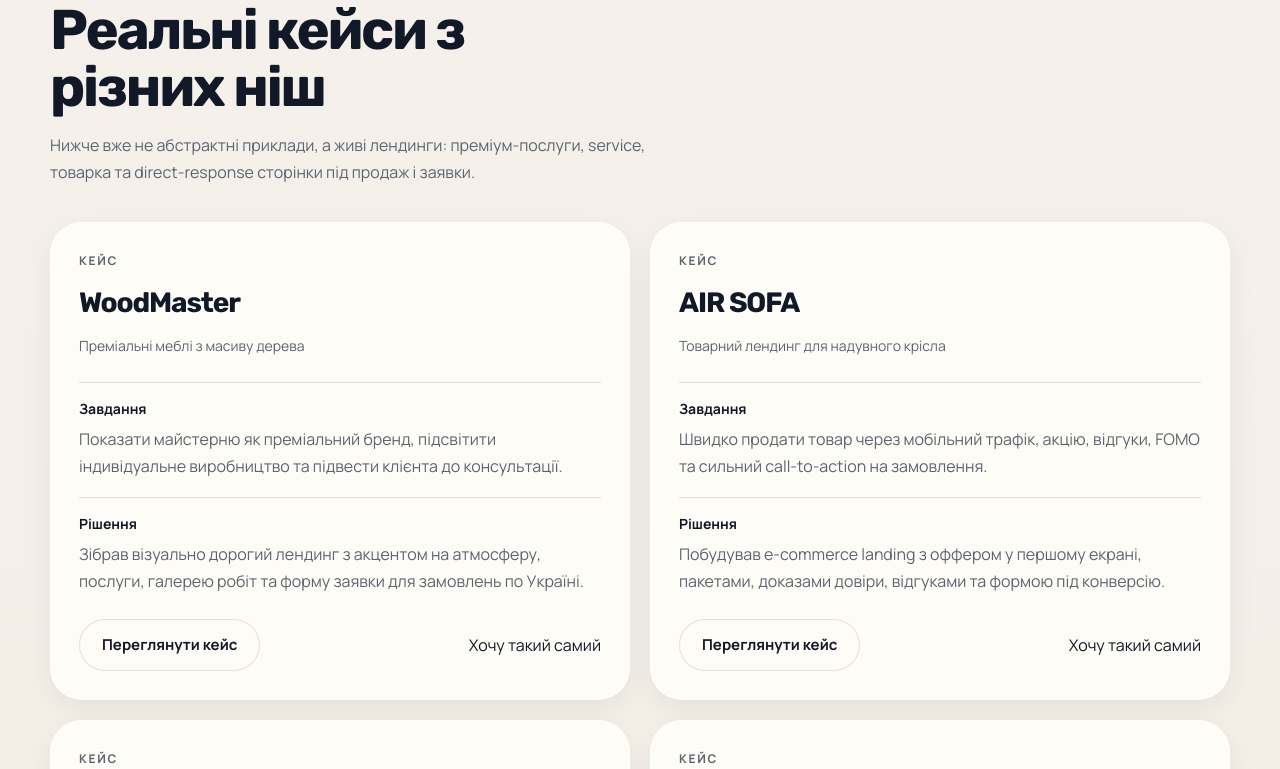
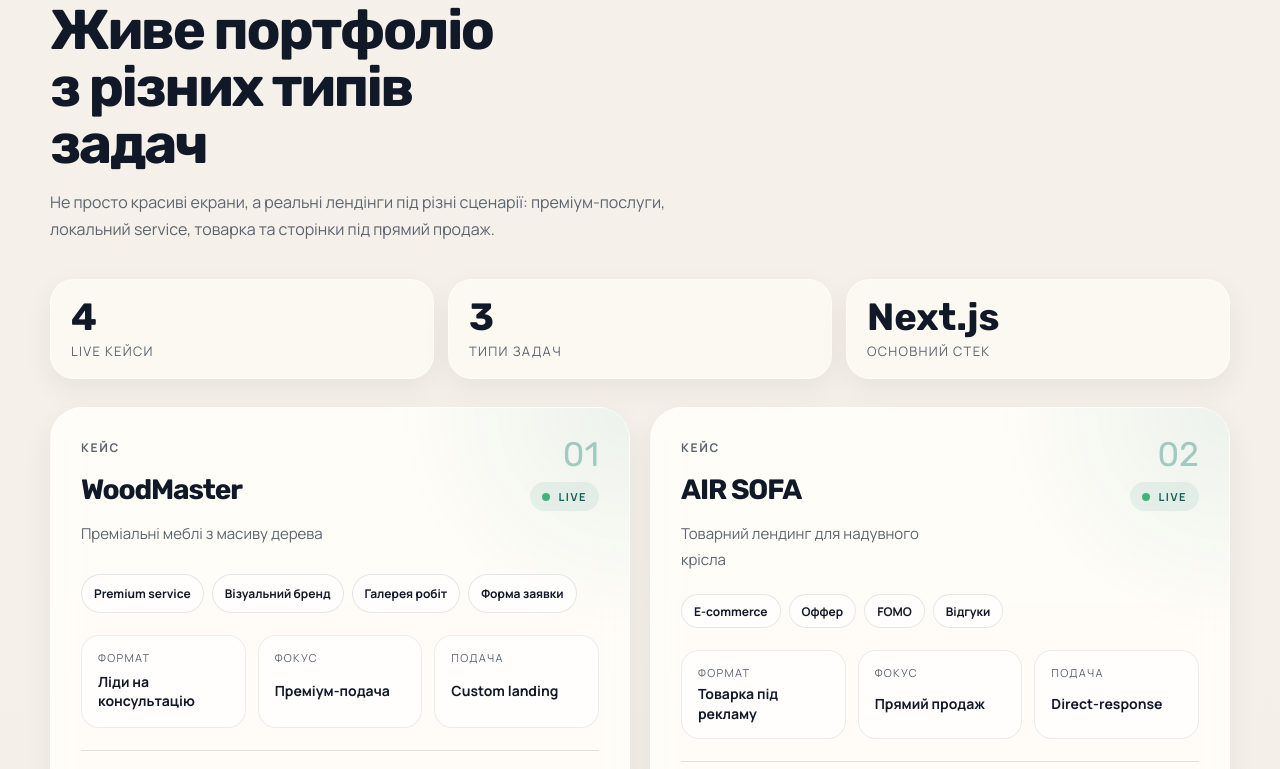
Before and after one commit to eremalexxxtr-del/kod, a Next.js app: page / in a window 1280 px wide. Shown: the part 2480-3249 px from the top of the page. Built offline with nearby package versions, Linux system fonts and the light colour scheme.

Commit message:
Polish portfolio section with premium case framing

```diff
--- a/app/globals.css
+++ b/app/globals.css
@@ -695,3 +695,199 @@
   gap: 16px;
   flex-wrap: wrap;
 }
+
+.portfolio-shell {
+  display: grid;
+  gap: 28px;
+}
+
+.portfolio-metrics {
+  display: grid;
+  grid-template-columns: repeat(3, minmax(0, 1fr));
+  gap: 14px;
+}
+
+.portfolio-metric {
+  display: grid;
+  gap: 6px;
+  padding: 18px 20px;
+  border-radius: var(--radius-lg);
+  border: 1px solid rgba(255, 255, 255, 0.5);
+  background: rgba(255, 253, 248, 0.65);
+  box-shadow: var(--shadow-sm);
+}
+
+.portfolio-metric strong {
+  font-family: var(--font-display), sans-serif;
+  font-size: clamp(28px, 4vw, 38px);
+  line-height: 1;
+}
+
+.portfolio-metric span {
+  font-size: 13px;
+  color: var(--muted);
+  text-transform: uppercase;
+  letter-spacing: 0.1em;
+}
+
+.project-grid {
+  grid-template-columns: repeat(2, minmax(0, 1fr));
+}
+
+.project-card {
+  position: relative;
+  gap: 22px;
+  padding: 30px;
+  background:
+    radial-gradient(circle at top right, rgba(15, 118, 110, 0.08), transparent 26%),
+    rgba(255, 253, 248, 0.94);
+}
+
+.project-card__headerline,
+.project-card__meta,
+.project-card__facts,
+.project-card__actions {
+  display: flex;
+}
+
+.project-card__headerline {
+  align-items: flex-start;
+  justify-content: space-between;
+  gap: 18px;
+}
+
+.project-card__aside {
+  display: grid;
+  justify-items: end;
+  gap: 10px;
+}
+
+.project-card__number {
+  font-family: var(--font-display), sans-serif;
+  font-size: 34px;
+  line-height: 1;
+  color: rgba(15, 118, 110, 0.35);
+}
+
+.project-card__status {
+  display: inline-flex;
+  align-items: center;
+  gap: 8px;
+  padding: 7px 12px;
+  border-radius: 999px;
+  background: rgba(15, 118, 110, 0.08);
+  color: var(--accent-strong);
+  font-size: 11px;
+  font-weight: 700;
+  letter-spacing: 0.14em;
+  text-transform: uppercase;
+}
+
+.project-card__status::before {
+  content: "";
+  width: 8px;
+  height: 8px;
+  border-radius: 999px;
+  background: #44b37b;
+}
+
+.project-card__niche {
+  max-width: 30ch;
+  font-size: 15px;
+  color: var(--muted);
+}
+
+.project-card__meta {
+  gap: 8px;
+  flex-wrap: wrap;
+}
+
+.project-chip {
+  display: inline-flex;
+  align-items: center;
+  min-height: 34px;
+  padding: 0 12px;
+  border-radius: 999px;
+  border: 1px solid rgba(17, 24, 39, 0.1);
+  background: rgba(255, 255, 255, 0.7);
+  font-size: 12px;
+  font-weight: 700;
+  color: var(--text);
+}
+
+.project-card__facts {
+  gap: 12px;
+  align-items: stretch;
+}
+
+.project-fact {
+  display: grid;
+  gap: 4px;
+  flex: 1;
+  min-width: 0;
+  padding: 14px 16px;
+  border-radius: var(--radius-md);
+  background: rgba(255, 255, 255, 0.72);
+  border: 1px solid rgba(17, 24, 39, 0.08);
+}
+
+.project-fact span {
+  font-size: 11px;
+  text-transform: uppercase;
+  letter-spacing: 0.12em;
+  color: var(--muted);
+}
+
+.project-fact strong {
+  font-size: 14px;
+  line-height: 1.4;
+}
+
+.project-card__actions {
+  align-items: center;
+  justify-content: space-between;
+  gap: 16px;
+  flex-wrap: wrap;
+}
+
+.project-card__actions .button {
+  min-width: 194px;
+}
+
+@media (max-width: 1080px) {
+  .portfolio-metrics,
+  .project-card__facts {
+    grid-template-columns: 1fr;
+  }
+
+  .portfolio-metrics {
+    display: grid;
+  }
+
+  .project-card__facts {
+    display: grid;
+  }
+}
+
+@media (max-width: 720px) {
+  .portfolio-metrics,
+  .project-card__facts {
+    grid-template-columns: 1fr;
+  }
+
+  .project-card {
+    padding: 24px;
+  }
+
+  .project-card__headerline {
+    flex-direction: column;
+  }
+
+  .project-card__aside {
+    justify-items: start;
+  }
+
+  .project-card__actions .button {
+    min-width: 100%;
+  }
+}
--- a/app/page.tsx
+++ b/app/page.tsx
@@ -17,11 +17,22 @@
   "Швидка розробка (Next.js)",
 ];
 
+const portfolioMetrics = [
+  { value: "4", label: "live кейси" },
+  { value: "3", label: "типи задач" },
+  { value: "Next.js", label: "основний стек" },
+];
+
 const projects = [
   {
     title: "WoodMaster",
     niche: "Преміальні меблі з масиву дерева",
     url: "https://woodmaster-lmgu.vercel.app/",
+    category: "Premium service",
+    format: "Ліди на консультацію",
+    focus: "Преміум-подача",
+    stack: "Custom landing",
+    tags: ["Візуальний бренд", "Галерея робіт", "Форма заявки"],
     task: "Показати майстерню як преміальний бренд, підсвітити індивідуальне виробництво та підвести клієнта до консультації.",
     solution:
       "Зібрав візуально дорогий лендинг з акцентом на атмосферу, послуги, галерею робіт та форму заявки для замовлень по Україні.",
@@ -30,6 +41,11 @@
     title: "AIR SOFA",
     niche: "Товарний лендинг для надувного крісла",
     url: "https://air-sofa.vercel.app/",
+    category: "E-commerce",
+    format: "Товарка під рекламу",
+    focus: "Прямий продаж",
+    stack: "Direct-response",
+    tags: ["Оффер", "FOMO", "Відгуки"],
     task: "Швидко продати товар через мобільний трафік, акцію, відгуки, FOMO та сильний call-to-action на замовлення.",
     solution:
       "Побудував e-commerce landing з оффером у першому екрані, пакетами, доказами довіри, відгуками та формою під конверсію.",
@@ -38,6 +54,11 @@
     title: "РемМайстер",
     niche: "Сервіс ремонту побутової техніки",
     url: "https://landing-page-remont.vercel.app/",
+    category: "Local service",
+    format: "Service + SEO",
+    focus: "Дзвінки та заявки",
+    stack: "Next.js landing",
+    tags: ["Локальний оффер", "SEO", "Соцдоказ"],
     task: "Отримувати заявки на терміновий ремонт у Києві та закрити ключові заперечення: швидкість, гарантія, чесна ціна.",
     solution:
       "Зробив SEO-орієнтований service landing з локальним оффером, списком послуг, соцдоказом, контактами та сценарієм виклику майстра.",
@@ -46,6 +67,11 @@
     title: "LX-10 TWS",
     niche: "Товарний лендинг для бездротових навушників",
     url: "https://lx10-tws.vercel.app/",
+    category: "Product launch",
+    format: "Товарка + Telegram",
+    focus: "Імпульсний продаж",
+    stack: "Next.js landing",
+    tags: ["Hero-подача", "Галерея", "Telegram order"],
     task: "Подати недорогий гаджет як емоційний техно-продукт і провести користувача до замовлення через Telegram.",
     solution:
       "Зібрав modern product page з яскравим hero, галереєю, блоком переваг, відгуками, таймером і формою замовлення.",
@@ -216,20 +242,61 @@
           <div className="container">
             <div className="section-heading">
               <p className="eyebrow">Проєкти</p>
-              <h2>Реальні кейси з різних ніш</h2>
+              <h2>Живе портфоліо з різних типів задач</h2>
               <p className="section-copy">
-                Нижче вже не абстрактні приклади, а живі лендинги: преміум-послуги,
-                service, товарка та direct-response сторінки під продаж і заявки.
+                Не просто красиві екрани, а реальні лендінги під різні сценарії:
+                преміум-послуги, локальний service, товарка та сторінки під прямий продаж.
               </p>
             </div>
 
+            <div className="portfolio-shell">
+              <div className="portfolio-metrics">
+                {portfolioMetrics.map((item) => (
+                  <div className="portfolio-metric" key={item.label}>
+                    <strong>{item.value}</strong>
+                    <span>{item.label}</span>
+                  </div>
+                ))}
+              </div>
+
               <div className="project-grid">
-              {projects.map((project) => (
+                {projects.map((project, index) => (
                   <article className="project-card" key={project.title}>
+                    <div className="project-card__headerline">
                       <div className="project-card__top">
                         <p className="project-card__label">Кейс</p>
                         <h3>{project.title}</h3>
                         <p className="project-card__niche">{project.niche}</p>
+                      </div>
+
+                      <div className="project-card__aside">
+                        <span className="project-card__number">0{index + 1}</span>
+                        <span className="project-card__status">live</span>
+                      </div>
+                    </div>
+
+                    <div className="project-card__meta">
+                      <span className="project-chip">{project.category}</span>
+                      {project.tags.map((tag) => (
+                        <span className="project-chip" key={tag}>
+                          {tag}
+                        </span>
+                      ))}
+                    </div>
+
+                    <div className="project-card__facts">
+                      <div className="project-fact">
+                        <span>Формат</span>
+                        <strong>{project.format}</strong>
+                      </div>
+                      <div className="project-fact">
+                        <span>Фокус</span>
+                        <strong>{project.focus}</strong>
+                      </div>
+                      <div className="project-fact">
+                        <span>Подача</span>
+                        <strong>{project.stack}</strong>
+                      </div>
                     </div>
 
                     <div className="project-card__body">
@@ -258,6 +325,7 @@
                     </div>
                   </article>
                 ))}
+              </div>
             </div>
           </div>
         </section>
```
Lines whose indentation alone changed are shown as unchanged.
